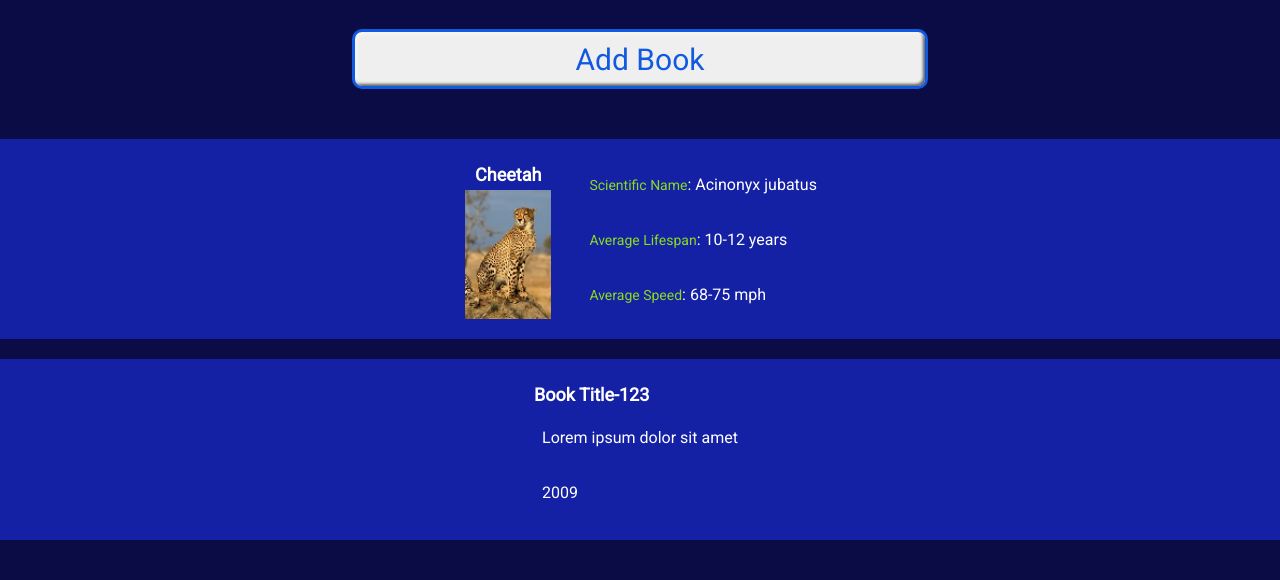
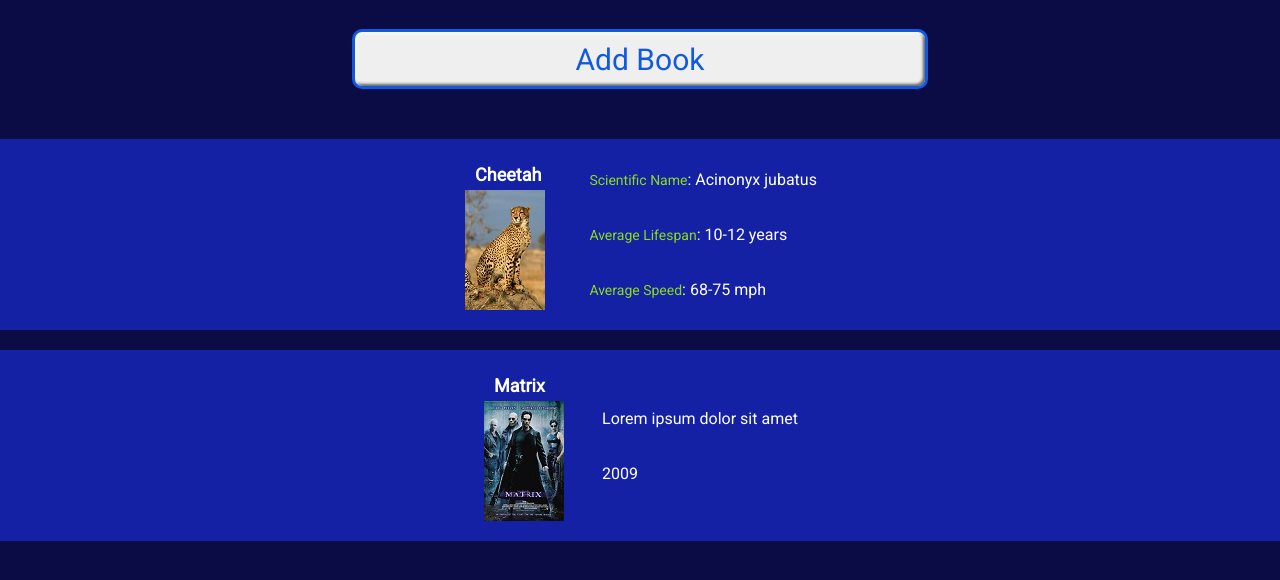
Before and after one commit to Hacking-NASSA-with-HTML/bookshelf_2022, a plain HTML site: page index.html in a window 1280 px wide. Both pictures are taken after a click on the element "Add Book". Shown: the part 76-656 px from the top of the page. Drawn offline with Linux system fonts and the light colour scheme.

Commit message:
feat: add pictures to books

```diff
--- a/assets/CSS/style.css
+++ b/assets/CSS/style.css
@@ -71,6 +71,11 @@
     padding: 5px 10px;
 }
 
+.picture {
+    width: 80px;
+    height: 120px;
+}
+
 .description {
     display: flex;
     flex-direction: column;
--- a/assets/js/playingWithJS.js
+++ b/assets/js/playingWithJS.js
@@ -9,19 +9,22 @@ const grabTheMainButton = document.getElementById('addBookButtonDiv')
 
 const warehouse = [
     {
-        title: 'Book Title-123',
+        name: 'Matrix',
+        title: 'Matrix',
         content: 'Lorem ipsum dolor sit amet',
         date: '2009'
     },
 
     {
-        title: 'Book Title-456',
+        name: 'Scarface',
+        title: 'Scarface',
         content: 'the quick brown fox jumped',
         date: '2018'
     },
 
     {
-        title: 'Book Title-789',
+        name: 'Terminator',
+        title: 'Terminator',
         content: 'The jumped fox fell in a pit',
         date: '2020'
     }
@@ -33,8 +36,11 @@ const posts = books.map(book => `
     <div class="bookItem">
         <div class="bookTitleAndImage">
             <h3 class="name">${book.title}</h3>
+            <img src="./assets/img/${book.name}.jpg" alt="${book.name}" class="picture">
+        </div>
+        <div class="description">
             <p class="description-paragraph">${book.content}</p>
-            <p class="description-paragraph">${book.date}</p>
+            <p class="description-paragraph">${book.date}</p></div>
         </div>
     </div>
     `)
@@ -50,13 +56,16 @@ function addBookToShelf() {
     books.unshift(warehouse[counter])
     console.log(books)
     const posts = books.map(book => `
-        <div class="bookItem">
-            <div class="bookTitleAndImage">
-                <h3 class="name">${book.title}</h3>
-                <p class="description-paragraph">${book.content}</p>
-                <p class="description-paragraph">${book.date}</p>
-            </div>
+    <div class="bookItem">
+        <div class="bookTitleAndImage">
+            <h3 class="name">${book.title}</h3>
+            <img src="./assets/img/${book.name}.jpg" alt="${book.name}" class="picture">
         </div>
+        <div class="description">
+            <p class="description-paragraph">${book.content}</p>
+            <p class="description-paragraph">${book.date}</p></div>
+        </div>
+    </div>
         `)
     counter++
     document.querySelector('#bookKeeperDiv').innerHTML = posts.join().trim()
```
Also changed, not shown: assets/img/Matrix.jpg (added), assets/img/Scarface.jpg (added), assets/img/Terminator.jpg (added).
